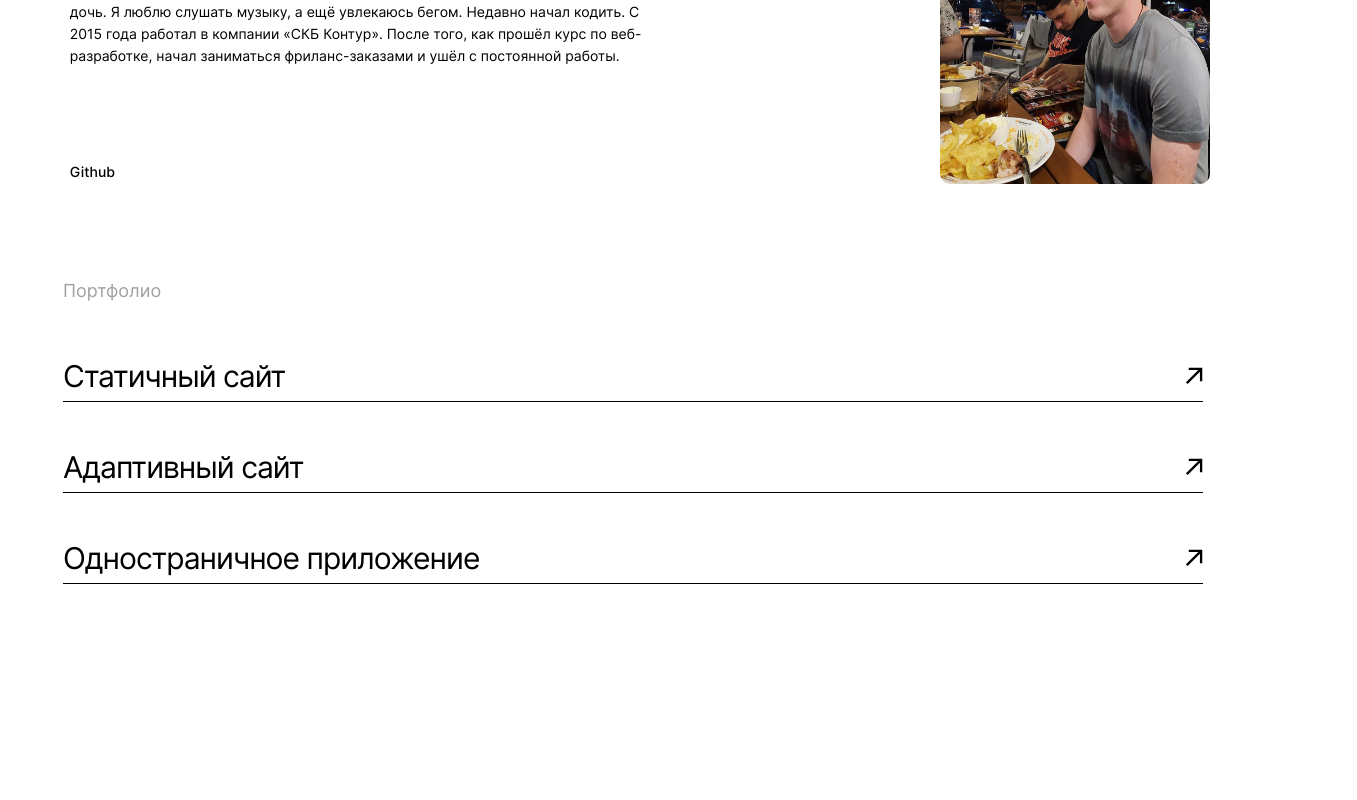
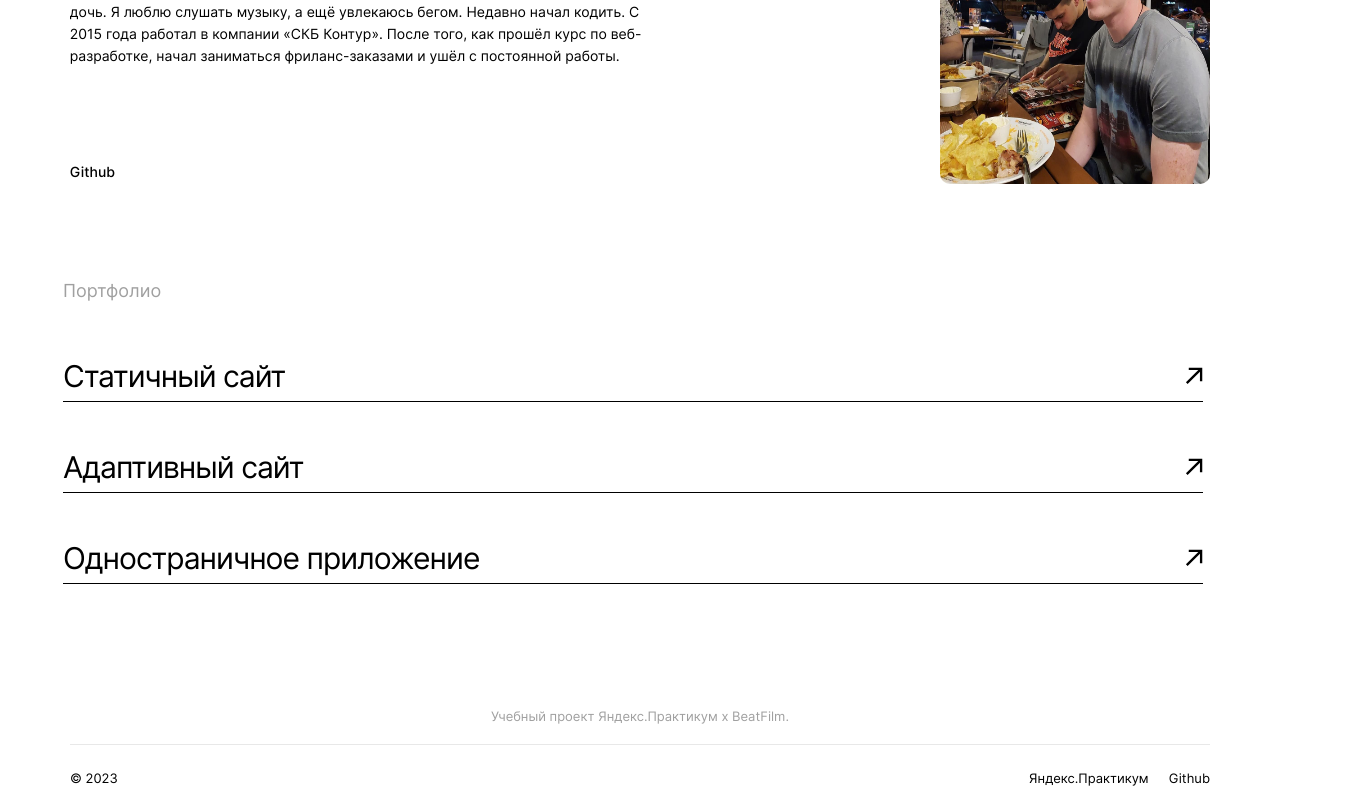
Before and after one commit to AndreiZhura/movies-explorer-frontend, a React (Create React App) app: page / in a window 1280 px wide. Shown: the part 2190-2990 px from the top of the page, 1357 px wide, since content can reach past the window. Before the commit the page ends 2899 px from the top, so only its background shows below. Built offline with nearby package versions, Linux system fonts and the light colour scheme.

Commit message:
fix footer

```diff
--- a/src/components/App/App.js
+++ b/src/components/App/App.js
@@ -2,14 +2,16 @@
 import './App.css';
 import Header from '../Header/Header';
 import Main from '../Main/Main';
+import Footer from '../Footer/Footer';
 
 
 function App() {
   return (
-    <div className="app">
+    <>
       <Header/>
       <Main/>
-    </div>
+      <Footer/>
+    </>
   );
 }
 
--- /dev/null
+++ b/src/components/Footer/Footer.css
@@ -0,0 +1,35 @@
+.footer {
+    width: 1140px;
+    margin-left: auto;
+    margin-right: auto;
+}
+.footer__title {
+    margin-top: 79px;
+    text-align: center;
+    font-weight: 400;
+    font-size: 13px;
+    line-height: 15.73px;
+    padding-bottom: 20px;
+    color: #A0A0A0;
+    border-bottom: 1px solid #E8E8E8;
+}
+.footer__info {
+    display: flex;
+    justify-content: space-between;
+    margin-top: 5px;
+    font-weight: 400;
+    font-size: 13px;
+    line-height: 15.74px;
+
+}
+.footer__year {
+
+}
+.footer__yandex {
+    flex-grow: 1;
+    text-align: end;
+}
+.footer__git {
+    margin-left: 20px;
+
+}
--- /dev/null
+++ b/src/components/Footer/Footer.js
@@ -0,0 +1,17 @@
+import React from "react";
+import './Footer.css'
+
+function Footer(){
+    return(
+    <section className="footer">
+        <p className="footer__title">Учебный проект Яндекс.Практикум х BeatFilm.</p>
+        <div className="footer__info">
+        <p className="footer__year">© 2023</p>
+        <p className="footer__yandex">Яндекс.Практикум</p>
+        <p className="footer__git">Github</p>
+        </div>
+    </section>
+    );
+}
+
+export default Footer;
--- a/src/components/Portfolio/Portfolio.css
+++ b/src/components/Portfolio/Portfolio.css
@@ -1,5 +1,6 @@
 .portfolio {
     padding-left: 70px;
+    width: 100%;
 }
 .portfolio__title {
     margin-top: 100px;
```
Also changed, not shown: src/components/App/App.css (line endings or trailing spaces).
